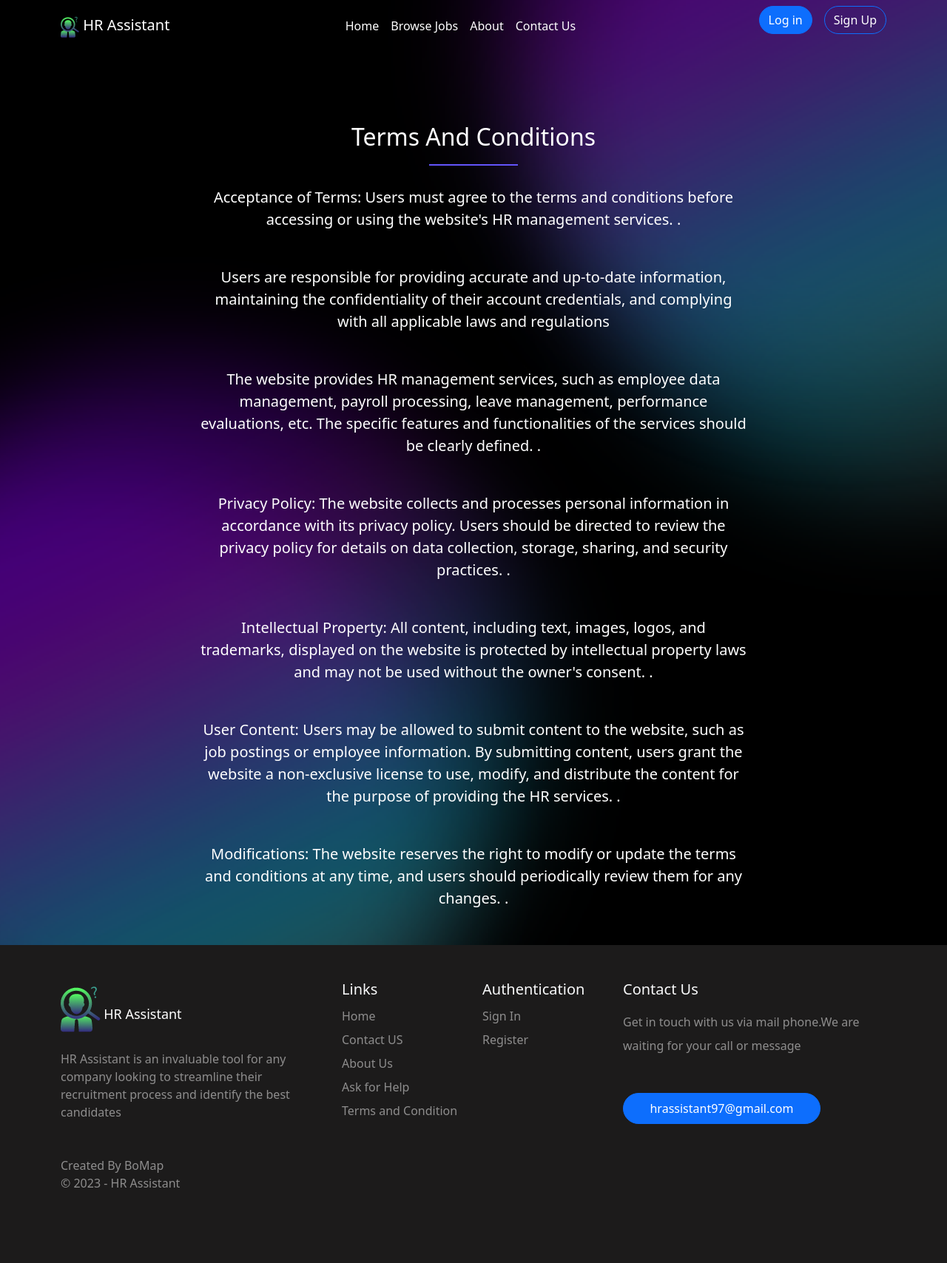
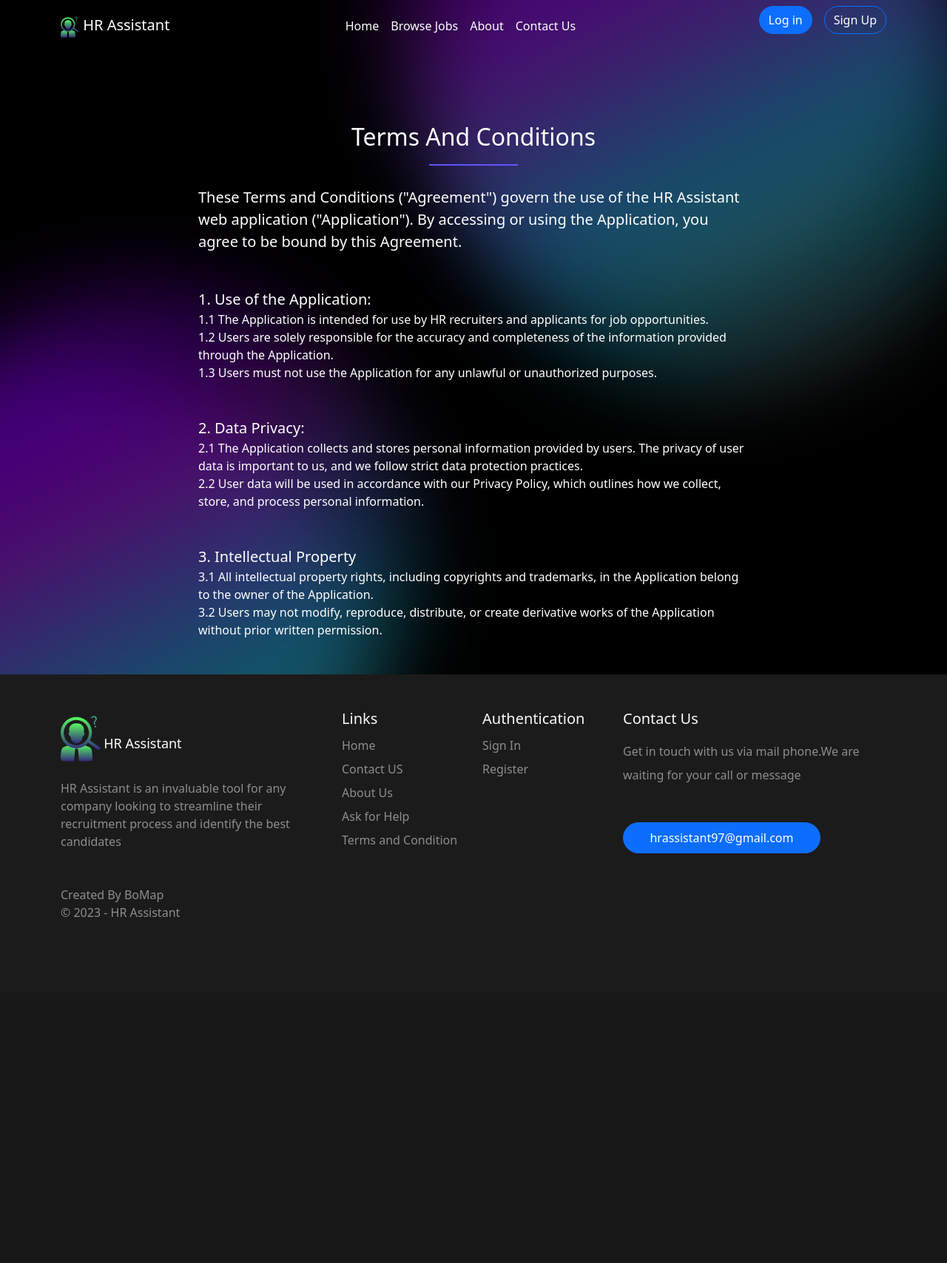
Before and after one commit to MaarkNassef/GraduationProject, a Flask app: page /termsAndCondition in a window 1280 px wide. Shown: the whole page at 74% size. After the commit the page ends 1240 px from the top, so only its background shows below. Run offline with Flask 3, Linux system fonts and the light colour scheme; some libraries are stand-ins or nearby versions.

Commit message:
Terms and conditions are updated.

```diff
--- a/templates/termsAndCondition.html
+++ b/templates/termsAndCondition.html
@@ -6,27 +6,36 @@
       <div class="main-title text-center mt-5 mb-5 text-white position-relative">
         <h2>Terms And Conditions</h2>
       </div>
-      <p class="description text-center mb-5 text-white  m-auto  col-8 fs-5 ">
-        Acceptance of Terms: Users must agree to the terms and conditions before accessing or using the website's HR management services.
-        . </p>
-     <p class="description text-center mb-5 text-white  m-auto  col-8 fs-5 ">
-        Users are responsible for providing accurate and up-to-date information, maintaining the confidentiality of their account credentials, and complying with all applicable laws and regulations
+      <p class="description mb-5 text-white  m-auto  col-8 fs-5 ">
+        These Terms and Conditions ("Agreement") govern the use of the HR Assistant web application ("Application"). By accessing or using the Application, you agree to be bound by this Agreement.</p>
+        <p class="description text-white  m-auto  col-8 fs-5 ">1. Use of the Application:</p>
+        <p class="description text-white  m-auto  col-8 fs-6 ">
+          1.1 The Application is intended for use by HR recruiters and applicants for job opportunities.
          </p>
-     <p class="description text-center mb-5 text-white  m-auto  col-8 fs-5 ">
-        The website provides HR management services, such as employee data management, payroll processing, leave management, performance evaluations, etc. The specific features and functionalities of the services should be clearly defined.
-        . </p>
-        <p class="description text-center mb-5 text-white  m-auto  col-8 fs-5 ">
-            Privacy Policy: The website collects and processes personal information in accordance with its privacy policy. Users should be directed to review the privacy policy for details on data collection, storage, sharing, and security practices.
-            . </p>
-            <p class="description text-center mb-5 text-white  m-auto  col-8 fs-5 ">
-                Intellectual Property: All content, including text, images, logos, and trademarks, displayed on the website is protected by intellectual property laws and may not be used without the owner's consent.
-                . </p>
-                <p class="description text-center mb-5 text-white  m-auto  col-8 fs-5 ">
-                    User Content: Users may be allowed to submit content to the website, such as job postings or employee information. By submitting content, users grant the website a non-exclusive license to use, modify, and distribute the content for the purpose of providing the HR services.
-                    . </p>
-                    <p class="description text-center mb-5 text-white  m-auto  col-8 fs-5 ">
-                        Modifications: The website reserves the right to modify or update the terms and conditions at any time, and users should periodically review them for any changes.
-                        . </p>
+        <p class="description text-white  m-auto  col-8 fs-6 ">
+          1.2 Users are solely responsible for the accuracy and completeness of the information provided through the Application.
+         </p>
+        <p class="description mb-5 text-white  m-auto  col-8 fs-6 ">
+          1.3 Users must not use the Application for any unlawful or unauthorized purposes.
+         </p>
+        <p class="description text-white  m-auto  col-8 fs-5 ">
+          2. Data Privacy:
+         </p>
+        <p class="description text-white  m-auto  col-8 fs-6 ">
+          2.1 The Application collects and stores personal information provided by users. The privacy of user data is important to us, and we follow strict data protection practices.
+         </p>
+        <p class="description mb-5 text-white  m-auto  col-8 fs-6 ">
+          2.2 User data will be used in accordance with our Privacy Policy, which outlines how we collect, store, and process personal information.
+         </p>
+        <p class="description text-white  m-auto  col-8 fs-5 ">
+          3. Intellectual Property
+         </p>
+        <p class="description text-white  m-auto  col-8 fs-6 ">
+          3.1 All intellectual property rights, including copyrights and trademarks, in the Application belong to the owner of the Application.
+         </p>
+        <p class="description mb-5 text-white  m-auto  col-8 fs-6 ">
+          3.2 Users may not modify, reproduce, distribute, or create derivative works of the Application without prior written permission.
+         </p>
 
       </div>
     </div>
```
